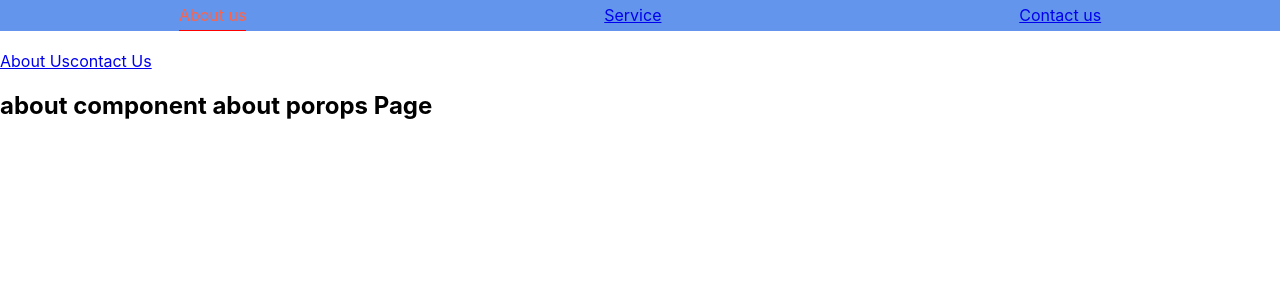
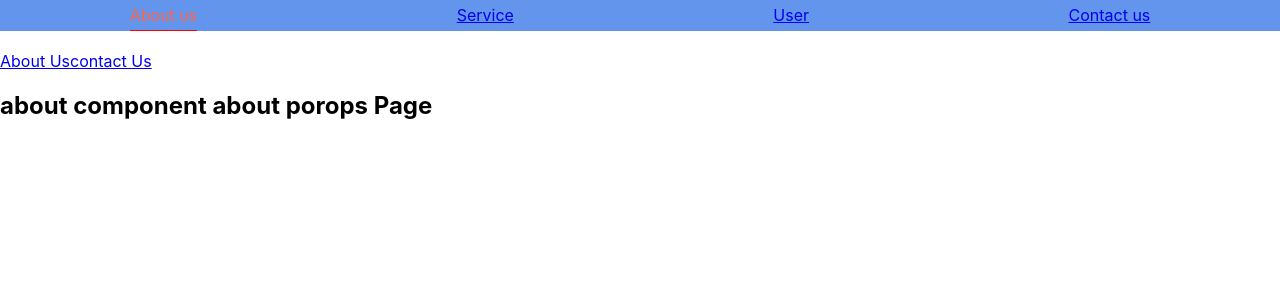
Before and after one commit to sushilv3/react_router_prac, a React (Create React App) app: page / in a window 1280 px wide. Shown: the top 300 px of the page. Built offline with nearby package versions, Linux system fonts and the light colour scheme.

Commit message:
created User link

```diff
--- a/src/components/NavBar.jsx
+++ b/src/components/NavBar.jsx
@@ -11,9 +11,13 @@ const NavBar = () => {
         <NavLink exact activeClassName="active_class" to="/service">
           Service
         </NavLink>
+        <NavLink exact activeClassName="active_class" to="/user/manish">
+          User
+        </NavLink>
         <NavLink exact activeClassName="active_class" to="/contact">
           Contact us
         </NavLink>
+
       </div>
       <br />
       <a href="/">About Us</a>
```
